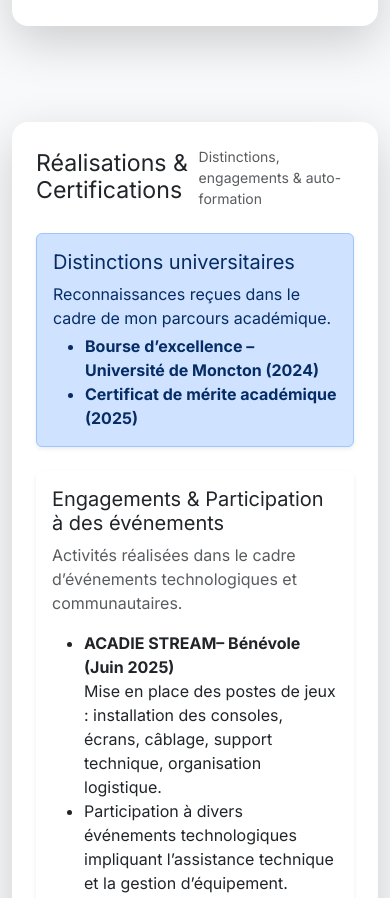
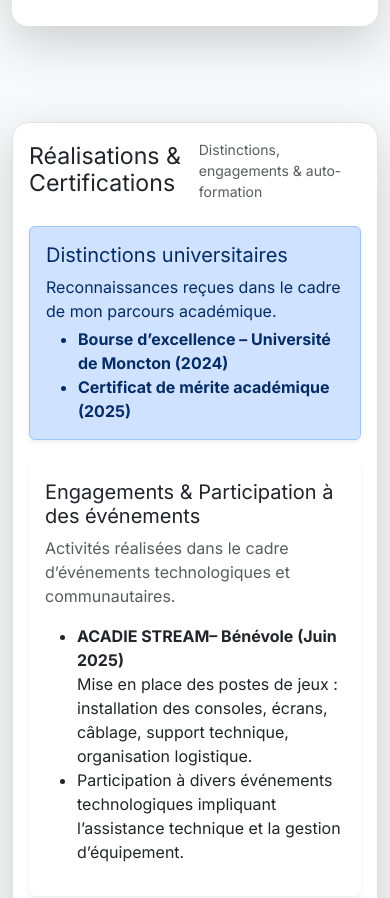
Before and after one commit to paola548/portfolio2025, a plain HTML site: page index.html in a window 390 px wide. Shown: the part 3760-4658 px from the top of the page. Drawn offline with nearby package versions, Linux system fonts and the light colour scheme.

Commit message:
mise a jour de ces 2 fichiers

```diff
--- a/index.html
+++ b/index.html
@@ -344,7 +344,7 @@
   <!-- SECTION RÉALISATIONS & CERTIFICATIONS -->
 <section id="realisations" class="py-5 bg-light">
   <div class="container">
-    <div class="card shadow-lg border-0 rounded-4 p-4">
+    <div class="section-box shadow-lg">
     <div class="d-flex justify-content-between align-items-center mb-4">
       <h2 class="h3 mb-0">Réalisations & Certifications</h2>
       <small class="text-muted">Distinctions, engagements & auto-formation</small>
@@ -398,7 +398,7 @@
   <!-- SECTION CONTACT -->
   <section id="contact" class="py-5">
     <div class="container">
-     <div class="card shadow-lg border-0 rounded-4 p-4">
+     <div class="section-box  shadow-lg">
       <div class="row g-4 align-items-center">
         <div class="col-lg-6">
           <h2 class="h4">Mes Coordonnées</h2>
--- a/portfolio.css
+++ b/portfolio.css
@@ -75,6 +75,16 @@ header, main section {
 /* ---------------------------
    6) Sections / boîtes
    --------------------------- */
+/* ==== Boîtes claires pour toutes les sections ==== */
+.section-box {
+  background-color: #ffffff;   /* fond blanc */
+  color: #212529;              /* texte sombre */
+  border: 1px solid #dee2e6;  /* bordure gris clair */
+  border-radius: 1rem;         /* coins arrondis */
+  padding: 1.5rem;             /* espace intérieur */
+  margin-bottom: 2rem;         /* espace entre les boîtes */
+  box-shadow: 0 0.25rem 0.5rem rgba(0,0,0,0.05); /* légère ombre */
+}
 
 .project-card {
   background: var(--card-bg);
@@ -216,6 +226,11 @@ footer small {
     margin-bottom: 20px;
     border-radius: 10px;
   }
+
+  .section-box {
+    padding: 1rem;
+    margin-bottom: 1.5rem;
+}
 }
 
 /* ---------------------------
```
